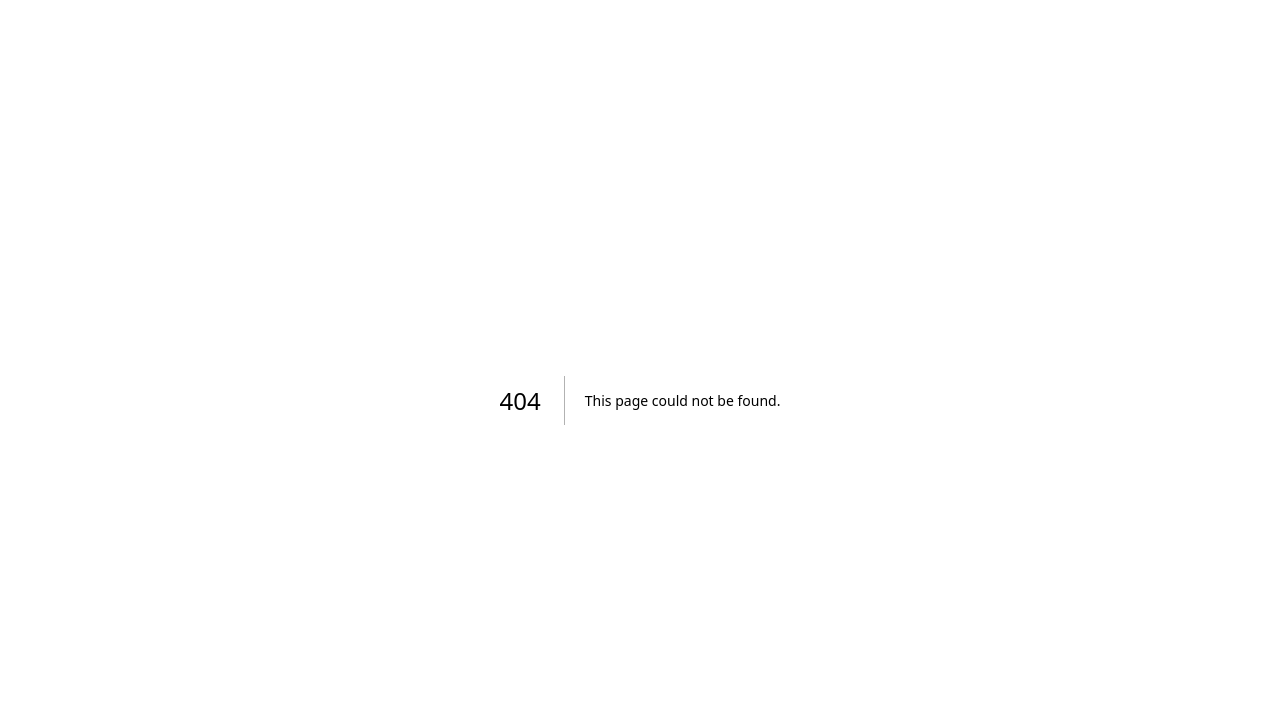
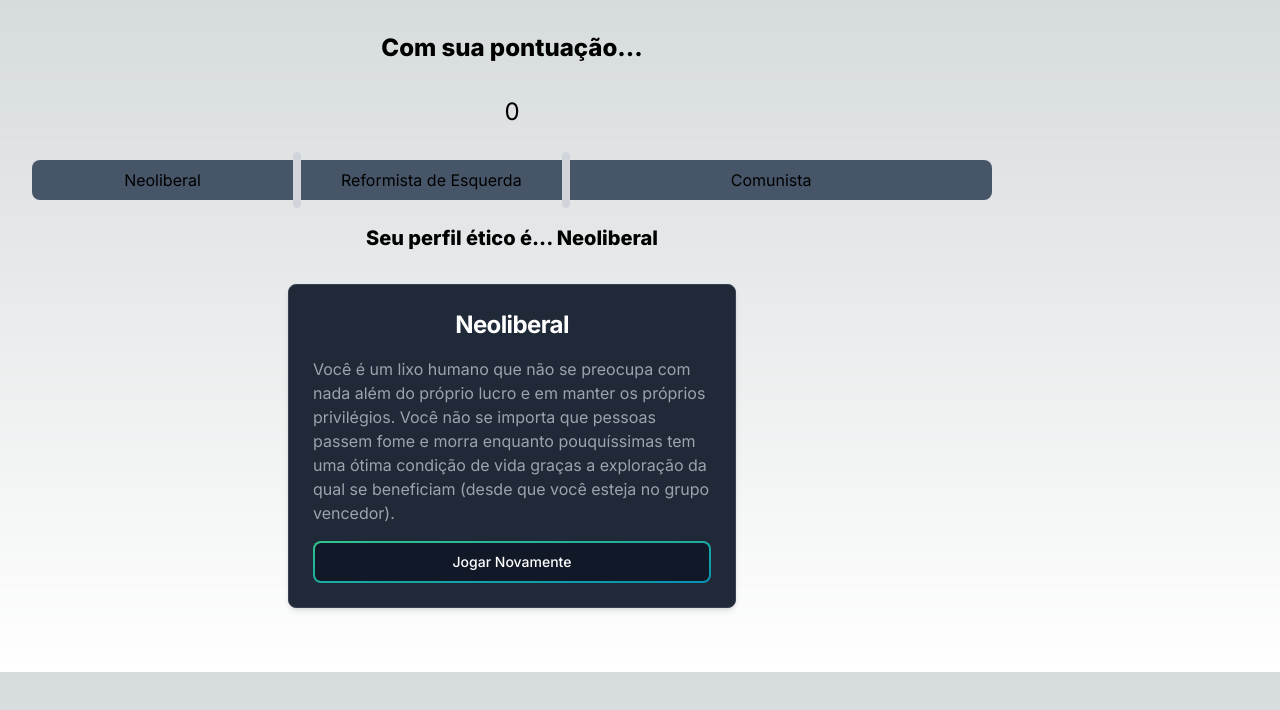
Before and after one commit to renan-dias/cosmic-base, a Next.js app: page /result in a window 1280 px wide. Before the commit this address had no page. Shown: the top 710 px of the page. Built offline with nearby package versions, Linux system fonts and the light colour scheme.

Commit message:
feat(results): results page

```diff
--- /dev/null
+++ b/app/components/AnimatedPoints.tsx
@@ -0,0 +1,43 @@
+import { useSpring, animated } from "@react-spring/web";
+
+const defaultConfig = {
+  delay: 100,
+  config: { mass: 1, tension: 20, friction: 10 },
+};
+
+export const AnimatedNumber = ({ n }: { n: number }) => {
+  const { number } = useSpring({
+    from: { number: 0 },
+    number: n,
+    ...defaultConfig,
+  });
+
+  return (
+    <animated.div className="text-2xl text-center p-8">
+      {number.to((n) => n.toFixed(0))}
+    </animated.div>
+  );
+};
+
+export const AnimatedBar = ({
+  points,
+  maxPoints,
+}: {
+  points: number;
+  maxPoints: number;
+}) => {
+  const totalWidth = Math.round((100 * points) / maxPoints);
+  const styles = useSpring({
+    from: { width: 0 },
+    to: { width: totalWidth },
+    ...defaultConfig,
+  });
+  return (
+    <animated.div
+      style={{ width: styles.width.to((value) => `${value}%`) }}
+      className="rounded-lg h-full bg-gradient-to-br from-green-400 to-blue-400"
+    >
+      {" "}
+    </animated.div>
+  );
+};
--- /dev/null
+++ b/app/components/Jumbotron.tsx
@@ -0,0 +1,32 @@
+"use client";
+import { Button } from "flowbite-react";
+import { useRouter } from "next/navigation";
+
+export default function Jumbotron() {
+  const router = useRouter();
+  const navigateToGame = () => router.push("game");
+  return (
+    <section className="bg-gradient-to-b from-green-900 to-blue-900 bg-blend-multiply">
+      <div className="px-4 mx-auto max-w-screen-xl text-center py-24 lg:py-56">
+        <h1 className="mb-4 text-4xl font-extrabold text-white md:text-5xl lg:text-6xl">
+          Você tem ética?
+        </h1>
+        <p className="mb-8 text-lg font-normal text-gray-300 lg:text-xl sm:px-16 lg:px-48">
+          Responda um questionário curto para descobrir qual o seu perfil ético{" "}
+          <br />
+          quando se trata da ciência.
+        </p>
+
+        <div className="flex flex-col space-y-4 sm:flex-row sm:justify-center sm:space-y-0 sm:space-x-4">
+          <Button
+            onClick={navigateToGame}
+            gradientDuoTone="greenToBlue"
+            outline
+          >
+            <p>Começar</p>
+          </Button>
+        </div>
+      </div>
+    </section>
+  );
+}
--- /dev/null
+++ b/app/components/Results.tsx
@@ -0,0 +1,136 @@
+"use client";
+import { useRouter, useSearchParams } from "next/navigation";
+import { useState, useEffect } from "react";
+import { AnimatedNumber, AnimatedBar } from "./AnimatedPoints";
+import { Button, Card, Tooltip } from "flowbite-react";
+
+type Profile = {
+  id: string;
+  name: string;
+  interval: number;
+  description: string;
+  minPoints: number;
+  maxPoints: number;
+};
+
+const profiles: Profile[] = [
+  {
+    id: "nli",
+    name: "Neoliberal",
+    minPoints: 0,
+    maxPoints: 10,
+    interval: 10,
+    description: `Você é um lixo humano que não se preocupa com nada além do próprio lucro
+     e em manter os próprios privilégios.
+     Você não se importa que pessoas passem fome e morra enquanto
+     pouquíssimas tem uma ótima condição de vida graças a exploração da qual se beneficiam
+     (desde que você esteja no grupo vencedor).`,
+  },
+  {
+    id: "esq",
+    name: "Reformista de Esquerda",
+    interval: 10,
+    minPoints: 10,
+    maxPoints: 20,
+    description: `Você sabe que o capitalismo não dá certo,
+      mas acredita que é possível pelo próprio sistema capitalista,
+      superar este modo de produção.
+      Como se a elite fosse abrir mão dos privilégios que possui pela simples boa vontade.`,
+  },
+  {
+    id: "com",
+    name: "Comunista",
+    interval: 15,
+    minPoints: 20,
+    maxPoints: 35,
+    description: `Você entende que é preciso uma revolução da classe trabalhadora
+    para construir um novo sistema voltado para as necessidades humanas e não para
+    o lucro de poucos em detrimento da grande maioria`,
+  },
+];
+
+const getProfile = (points: number, profiles: Profile[]): Profile => {
+  let userProfile = profiles[profiles.length - 1];
+  profiles.forEach((profile) => {
+    if (points >= profile.minPoints && points < profile.maxPoints) {
+      userProfile = profile;
+    }
+  });
+  return userProfile;
+};
+
+export default function Results() {
+  const [points, setPoints] = useState(0);
+  const [profile, setProfile] = useState({} as Profile);
+  const [profileDetail, setProfileDetail] = useState({} as Profile);
+  const searchParams = useSearchParams();
+  const router = useRouter();
+
+  const maxPoints = 35;
+  const totalPoints = +(searchParams.get("points") || 0);
+  useEffect(() => {
+    setPoints(totalPoints);
+    setProfile(getProfile(totalPoints, profiles));
+    setProfileDetail(getProfile(totalPoints, profiles));
+  }, [totalPoints]);
+  const navigateToGame = () => router.push("game");
+
+  return (
+    <div className="p-8 max-w-5xl">
+      <h1 className="text-2xl font-extrabold text-center">
+        Com sua pontuação...
+      </h1>
+      <AnimatedNumber n={points}></AnimatedNumber>
+      <div className="rounded-lg flex justify-start w-full h-10 bg-slate-600 relative">
+        <div className="absolute -top-2 w-full flex">
+          {profiles.map((profile, idx) => (
+            <div
+              key={idx}
+              style={{
+                width: `calc(${Math.floor(
+                  (100 * profile.interval) / maxPoints
+                )}%)`,
+              }}
+              className={`flex items-center justify-center`}
+            >
+              <div
+                onClick={() => setProfileDetail(profile)}
+                className="w-full text-center hover:scale-125 cursor-pointer transition-all"
+              >
+                {profile.name}
+              </div>
+              {idx !== profiles.length - 1 && (
+                <div className="rounded h-14 w-2 bg-gray-300 shrink"></div>
+              )}
+            </div>
+          ))}
+        </div>
+        <AnimatedBar points={points} maxPoints={maxPoints}></AnimatedBar>
+      </div>
+      <h1 className="mt-6 text-xl font-extrabold text-center">
+        Seu perfil ético é... {profile.name}
+      </h1>
+      <div className="flex p-8 justify-center">
+        {profileDetail && profileDetail.name ? (
+          <Card className="max-w-md">
+            <h5 className="text-2xl text-center font-bold tracking-tight text-gray-900 dark:text-white">
+              {profileDetail.name}
+            </h5>
+            <p className="font-normal text-gray-700 dark:text-gray-400">
+              {profileDetail.description}
+            </p>
+            <Button
+              onClick={navigateToGame}
+              gradientDuoTone="greenToBlue"
+              outline
+            >
+              <p>Jogar Novamente</p>
+            </Button>
+          </Card>
+        ) : (
+          <></>
+        )}
+      </div>
+    </div>
+  );
+}
--- /dev/null
+++ b/app/game/page.tsx
@@ -0,0 +1,13 @@
+import { get } from "@vercel/edge-config";
+import { Suspense } from "react";
+import { GameManager } from "../components/GameManager";
+
+export default async function Game() {
+  const data: any = await get("questionCards");
+
+  return (
+    <Suspense fallback={<div>Loading...</div>}>
+      <GameManager questionsCards={data.list}></GameManager>
+    </Suspense>
+  );
+}
--- /dev/null
+++ b/app/result/page.tsx
@@ -0,0 +1,5 @@
+import Results from "../components/Results";
+
+export default function Result() {
+  return <Results />;
+}
```
